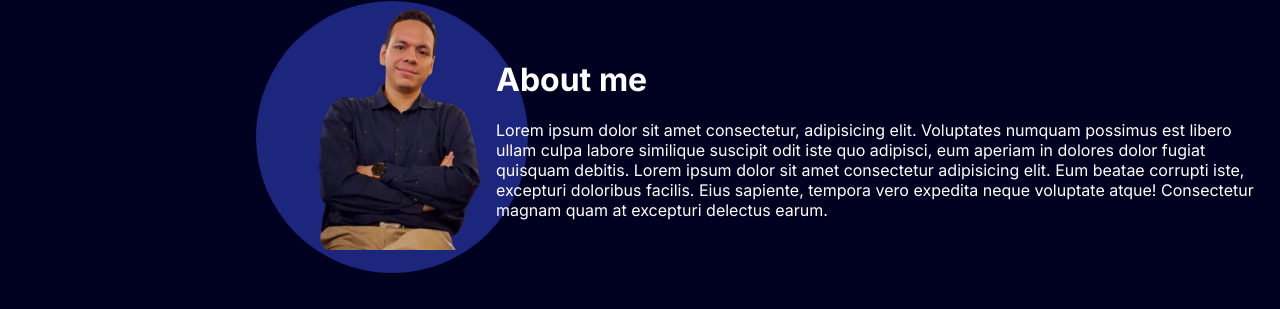
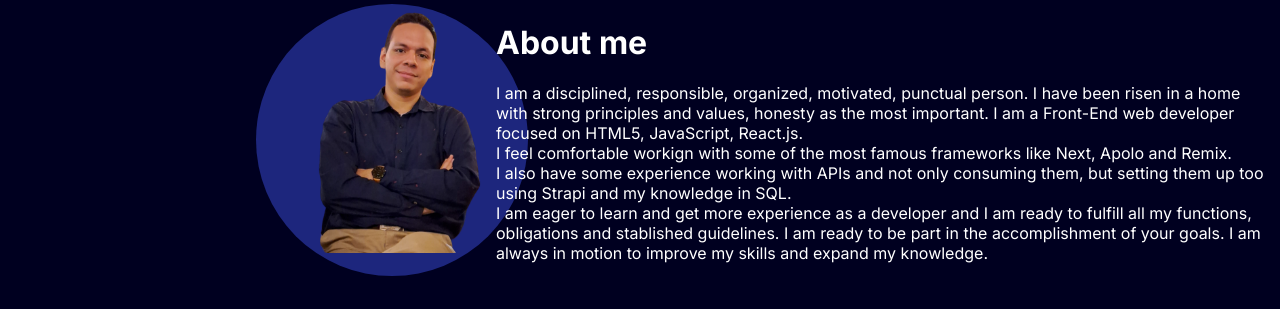
Before and after one commit to andresmurilloco/portafolio, a Next.js app: page / in a window 1280 px wide. Shown: the part 133-442 px from the top of the page. Built offline with nearby package versions, Linux system fonts and the light colour scheme; no server answers.

Commit message:
About me information added.

```diff
--- a/app/page.tsx
+++ b/app/page.tsx
@@ -26,7 +26,12 @@ export default function Home() {
         </div>
         <div className='about-text'>
           <h1>About me</h1>
-          <p>Lorem ipsum dolor sit amet consectetur, adipisicing elit. Voluptates numquam possimus est libero ullam culpa labore similique suscipit odit iste quo adipisci, eum aperiam in dolores dolor fugiat quisquam debitis. Lorem ipsum dolor sit amet consectetur adipisicing elit. Eum beatae corrupti iste, excepturi doloribus facilis. Eius sapiente, tempora vero expedita neque voluptate atque! Consectetur magnam quam at excepturi delectus earum.</p>
+          <p>I am a disciplined, responsible, organized, motivated, punctual person. I have been risen in a home with strong principles and values, honesty as the most important.
+            I am a Front-End web developer focused on HTML5, JavaScript, React.js.<br/>
+            I feel comfortable workign with some of the most famous frameworks like Next, Apolo and Remix.<br/>
+            I also have some experience working with APIs and not only consuming them, but setting them up too using Strapi and my knowledge in SQL.
+            <br/> I am eager to learn and get more experience as a developer and I am ready to fulfill all my functions, obligations and stablished guidelines. I am ready to be part in the accomplishment of your goals. I am always in motion to improve my skills and expand my knowledge.
+          </p>
         </div>
       </div>
       <div id='projects'>
```
